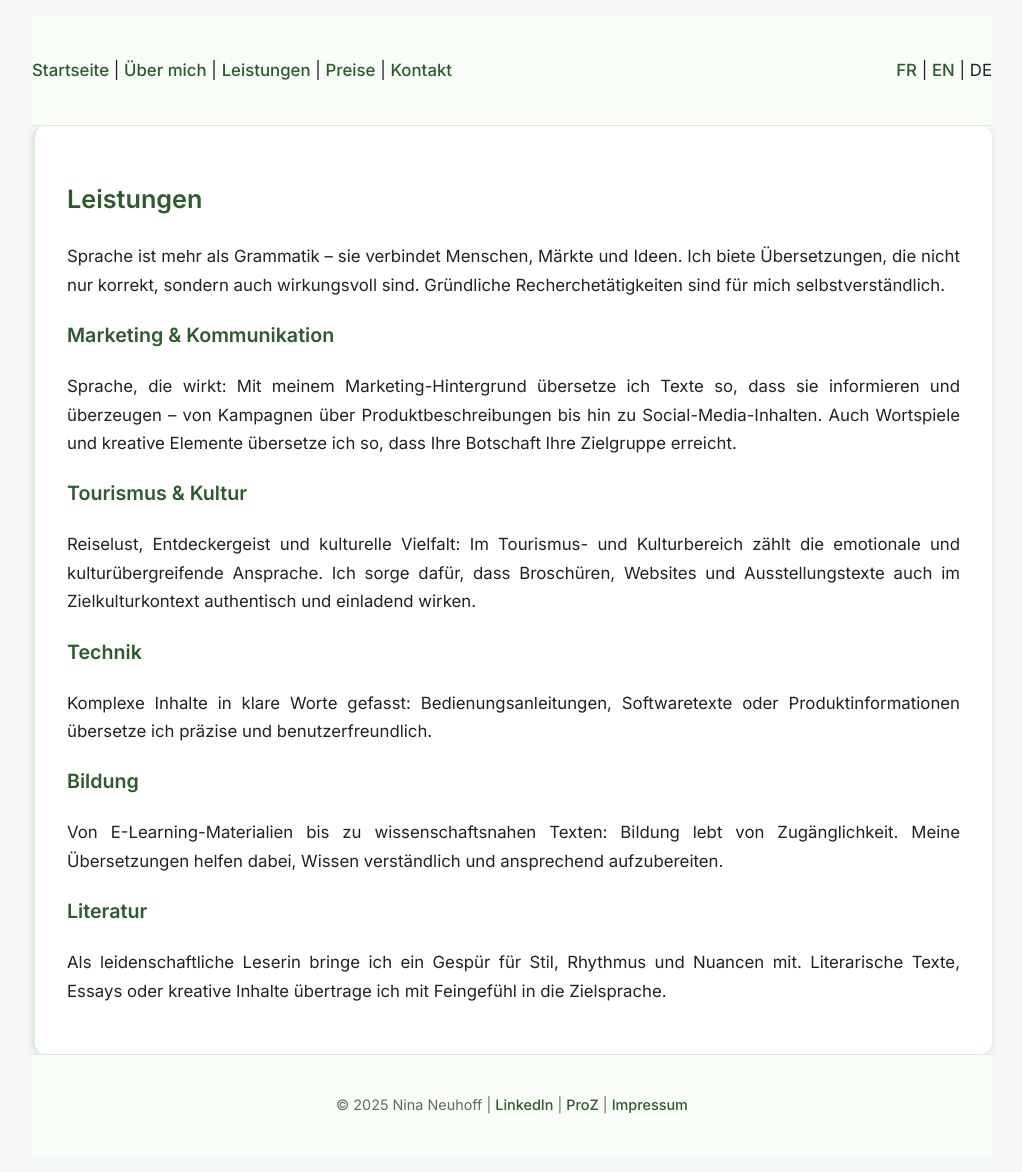
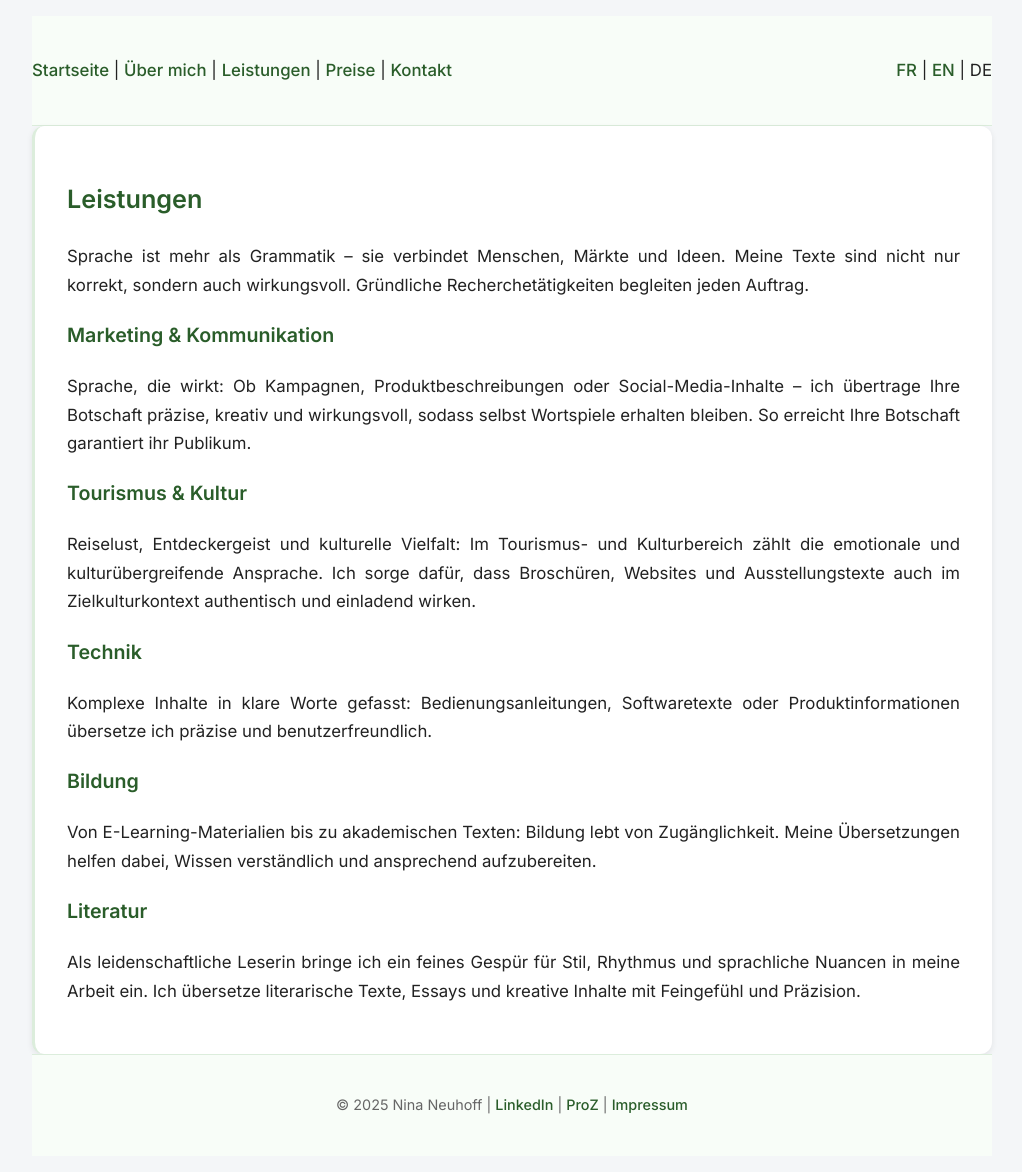
Before and after one commit to nneuhoff/traduction-translation-uebersetzung, a Jekyll site: the page built from de/services.md, in a window 1280 px wide. Shown: the whole page, without its empty margins (128-1150 px from the left). Built offline with Jekyll 4.4.1, drawn with Linux system fonts in a browser that asks for light colours.

Commit message:
Update services.md

```diff
--- a/de/services.md
+++ b/de/services.md
@@ -6,10 +6,10 @@ lang: de
 
 ## Leistungen
 
-Sprache ist mehr als Grammatik – sie verbindet Menschen, Märkte und Ideen. Ich biete Übersetzungen, die nicht nur korrekt, sondern auch wirkungsvoll sind. Gründliche Recherchetätigkeiten sind für mich selbstverständlich.
+Sprache ist mehr als Grammatik – sie verbindet Menschen, Märkte und Ideen. Meine Texte sind nicht nur korrekt, sondern auch wirkungsvoll. Gründliche Recherchetätigkeiten begleiten jeden Auftrag.
 
 ### Marketing & Kommunikation
-Sprache, die wirkt: Mit meinem Marketing-Hintergrund übersetze ich Texte so, dass sie informieren und überzeugen – von Kampagnen über Produktbeschreibungen bis hin zu Social-Media-Inhalten. Auch Wortspiele und kreative Elemente übersetze ich so, dass Ihre Botschaft Ihre Zielgruppe erreicht.
+Sprache, die wirkt: Ob Kampagnen, Produktbeschreibungen oder Social-Media-Inhalte – ich übertrage Ihre Botschaft präzise, kreativ und wirkungsvoll, sodass selbst Wortspiele erhalten bleiben. So erreicht Ihre Botschaft garantiert ihr Publikum.
 
 ### Tourismus & Kultur
 Reiselust, Entdeckergeist und kulturelle Vielfalt: Im Tourismus- und Kulturbereich zählt die emotionale und kulturübergreifende Ansprache. Ich sorge dafür, dass Broschüren, Websites und Ausstellungstexte auch im Zielkulturkontext authentisch und einladend wirken.
@@ -18,7 +18,7 @@ Reiselust, Entdeckergeist und kulturelle Vielfalt: Im Tourismus- und Kulturberei
 Komplexe Inhalte in klare Worte gefasst: Bedienungsanleitungen, Softwaretexte oder Produktinformationen übersetze ich präzise und benutzerfreundlich.
 
 ### Bildung
-Von E-Learning-Materialien bis zu wissenschaftsnahen Texten: Bildung lebt von Zugänglichkeit. Meine Übersetzungen helfen dabei, Wissen verständlich und ansprechend aufzubereiten.
+Von E-Learning-Materialien bis zu akademischen Texten: Bildung lebt von Zugänglichkeit. Meine Übersetzungen helfen dabei, Wissen verständlich und ansprechend aufzubereiten.
 
 ### Literatur
-Als leidenschaftliche Leserin bringe ich ein Gespür für Stil, Rhythmus und Nuancen mit. Literarische Texte, Essays oder kreative Inhalte übertrage ich mit Feingefühl in die Zielsprache.
+Als leidenschaftliche Leserin bringe ich ein feines Gespür für Stil, Rhythmus und sprachliche Nuancen in meine Arbeit ein. Ich übersetze literarische Texte, Essays und kreative Inhalte mit Feingefühl und Präzision.
```
